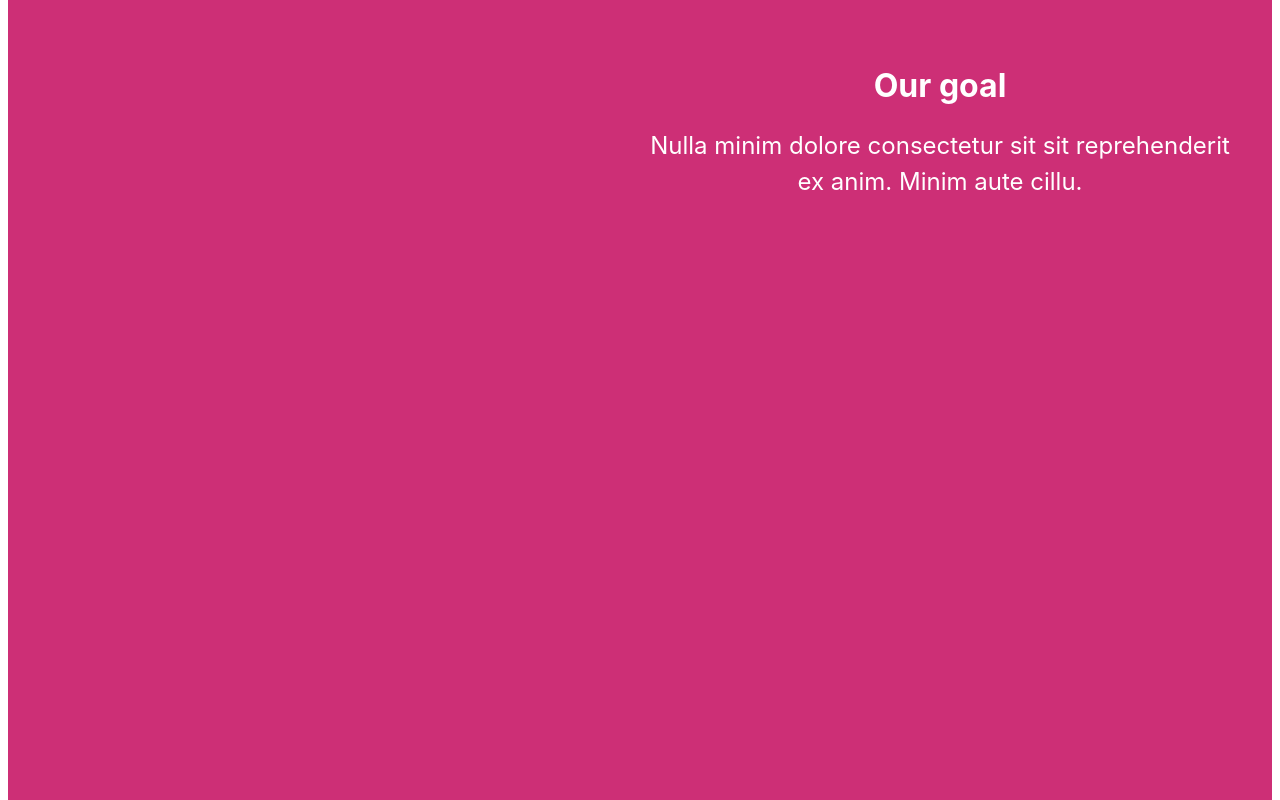
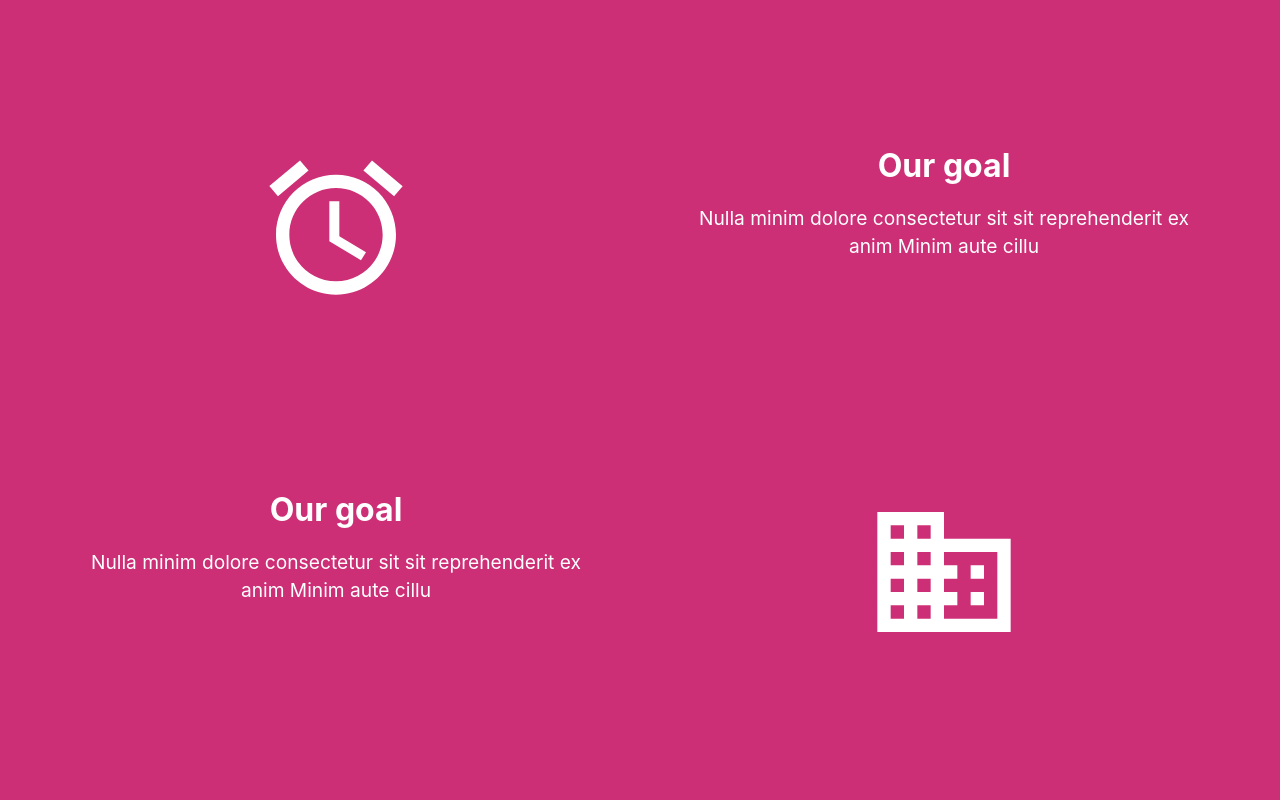
Before and after one commit to CU-Blockchain-Society/cubs-website, a Next.js app: page / in a window 1280 px wide. Shown: the part 500-1300 px from the top of the page. Built offline with nearby package versions, Linux system fonts and the light colour scheme.

Commit message:
:lipstick: add content part

```diff
--- a/pages/index.js
+++ b/pages/index.js
@@ -3,7 +3,9 @@ import { useEffect, useState } from 'react';
 import Navbar from '../components/Navbar'
 import styles from '../styles/Home.module.css'
 import {Animated} from "react-animated-css"
-import Grid from '@material-ui/core/Grid';
+import Box from '@material-ui/core/Box'
+import AccessAlarmIcon from '@material-ui/icons/AccessAlarm'
+import BusinessIcon from '@material-ui/icons/Business'
 
 export default function Home(props) {
   const [presentPos, setPresentPos] = useState(0)
@@ -21,41 +23,51 @@ export default function Home(props) {
       </Head>
       <Navbar />
       <main className={styles.main}>
-        <Animated animationIn="fadeIn" animationOut="fadeOut" animationInDuration="2000" animationOutDuration="2000" >
+        <Animated animationIn="fadeIn" animationOut="fadeOut" animationInDuration={2000} animationOutDuration={2000} >
           <h1 className={styles.title}>
             <span className={styles.CU_title}>CU</span> Blockchain Society
           </h1>
         </Animated>
-        <Animated animationIn="fadeInDownBig" animationInDelay="5000" animationInDuration="2000" animationOutDuration="2000" >
+        <Animated animationIn="fadeInDownBig" animationInDelay={5000} animationInDuration={2000} animationOutDuration={2000} >
           <p className={styles.description}>
             A blockchain community in Chulalongkorn University for the interested people
           </p>
         </Animated>
       </main>
       <div className={styles.front_parallax} >
-        <Grid container>
-          <Grid item xs={6}>
-            <div className={styles.paper}></div>
-          </Grid>
-          <Grid item xs={6}>
+        <Box container className={styles.content_row} >
+          <Box className={styles.content_col} >
+            <div className={styles.paper}>
+              <AccessAlarmIcon style={{ fontSize: "10rem" }} />
+            </div>
+          </Box>
+          <Box className={styles.content_col} >
             <div className={styles.paper}>
               <h6 className={styles.subtitle} >Our goal</h6>
-              <p className={styles.description}>
-                Nulla minim dolore consectetur sit sit reprehenderit ex anim. Minim aute cillu.
+              <p className={styles.content}>
+                Nulla minim dolore consectetur sit sit reprehenderit ex anim Minim aute cillu
               </p>
             </div>
-          </Grid>
-        </Grid>
+          </Box>
+        </Box>
+        <Box container className={styles.content_row} >
+          <Box className={styles.content_col} >
+            <div className={styles.paper}>
+              <BusinessIcon style={{ fontSize: "10rem" }} />
+            </div>
+          </Box>
+          <Box className={styles.content_col} >
+            <div className={styles.paper}>
+              <h6 className={styles.subtitle} >Our goal</h6>
+              <p className={styles.content}>
+                Nulla minim dolore consectetur sit sit reprehenderit ex anim Minim aute cillu
+              </p>
+            </div>
+          </Box>
+        </Box>
       </div>
       <footer className={styles.footer}>
-        <a
-          href="https://vercel.com?utm_source=create-next-app&utm_medium=default-template&utm_campaign=create-next-app"
-          target="_blank"
-          rel="noopener noreferrer"
-        >
-          Powered by{' '}
-          <img src="/vercel.svg" alt="Vercel Logo" className={styles.logo} />
-        </a>
+
       </footer>
     </div>
   )
--- a/styles/Home.module.css
+++ b/styles/Home.module.css
@@ -1,6 +1,6 @@
 .container {
   min-height: 100vh;
-  padding: 0 0.5rem;
+  padding: 0 0;
   display: flex;
   flex-direction: column;
   justify-content: center;
@@ -56,6 +56,12 @@
   margin: 0;
   line-height: 1.15;
   font-size: 2rem;
+}
+
+.content {
+  line-height: 1.5;
+  font-size: 1.2rem;
+  padding: 0 2rem 0 2rem;
 }
 
 .title,
@@ -133,14 +139,28 @@
 
 .front_parallax {
   background-color: #CD2F76;
-  min-height: 150vh;
   width: 100%;
   padding: 5rem 2rem 5rem 2rem;
+}
+
+.content_row {
+  display: flex;
+  padding: 5rem 0 5rem 0;
+  flex-direction: row;
+  flex-wrap: wrap;
+}
+
+.content_row:nth-child(even) {
+  direction: rtl;
+}
+
+.content_col {
+  flex-grow: 1;
+  flex-basis: 50%;
 }
 
 .paper {
   padding: 10px;
   text-align: center;
   color: #fff;
-  height: 20vh;
 }
```
